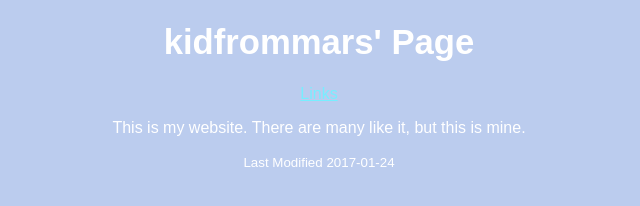
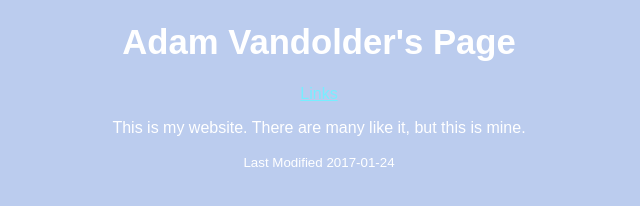
Before and after one commit to avandolder/avandolder.github.io, a plain HTML site: page index.html in a window 1280 px wide. Shown: the whole page, without its empty margins (321-961 px from the left). Drawn offline with Linux system fonts and the light colour scheme.

Commit message:
Update index.html

```diff
--- a/index.html
+++ b/index.html
@@ -1,13 +1,13 @@
 <!doctype html>
 <html>
   <head>
-    <title>kidfrommars</title>
+    <title>avandolder</title>
     <link rel="stylesheet" href="main.css" />
     <script src="script.js" defer=""></script>
   </head>
   <body>
     <header>
-      <h1>kidfrommars' Page</h1>
+      <h1>Adam Vandolder's Page</h1>
     </header>
     <nav id="links">
     </nav>
```
